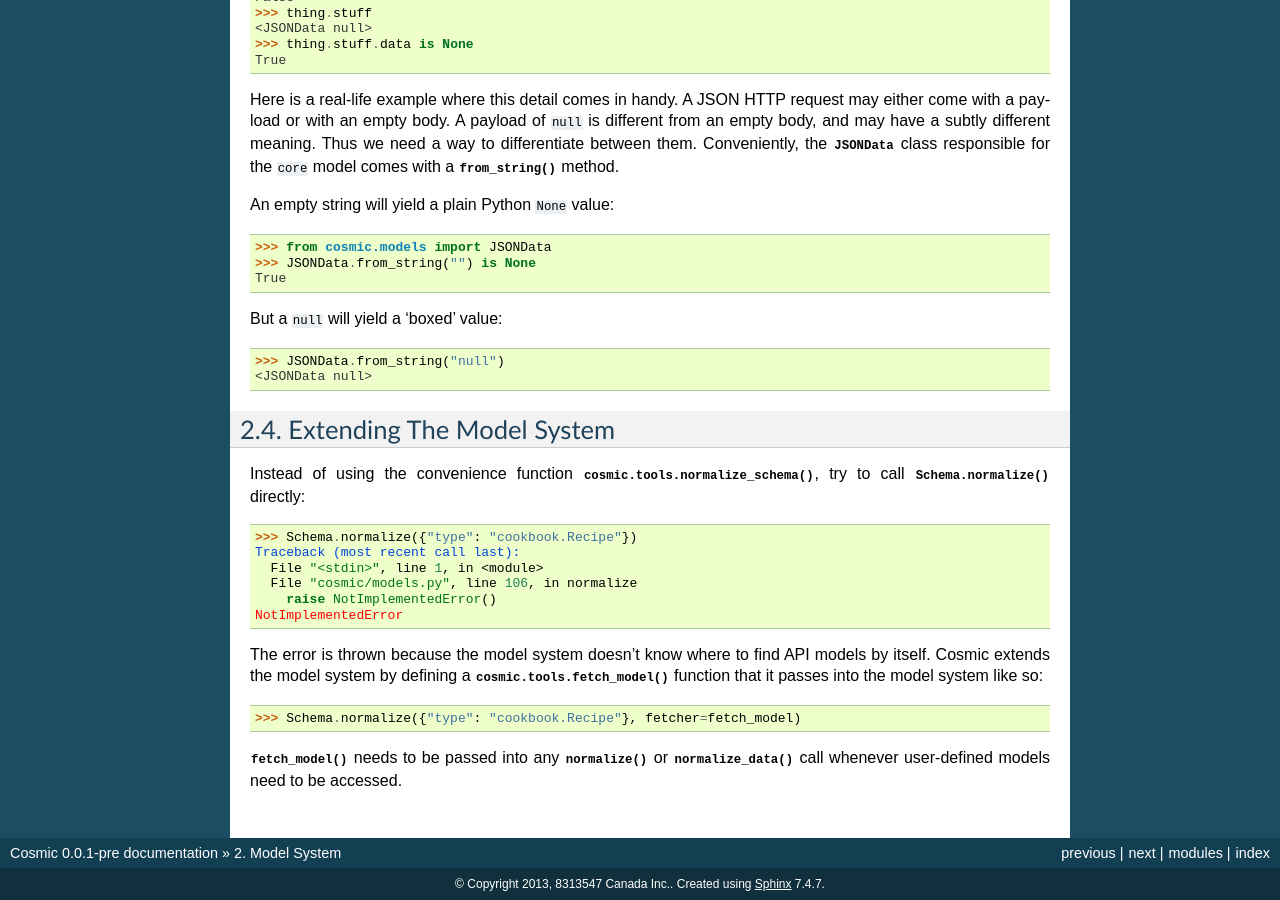
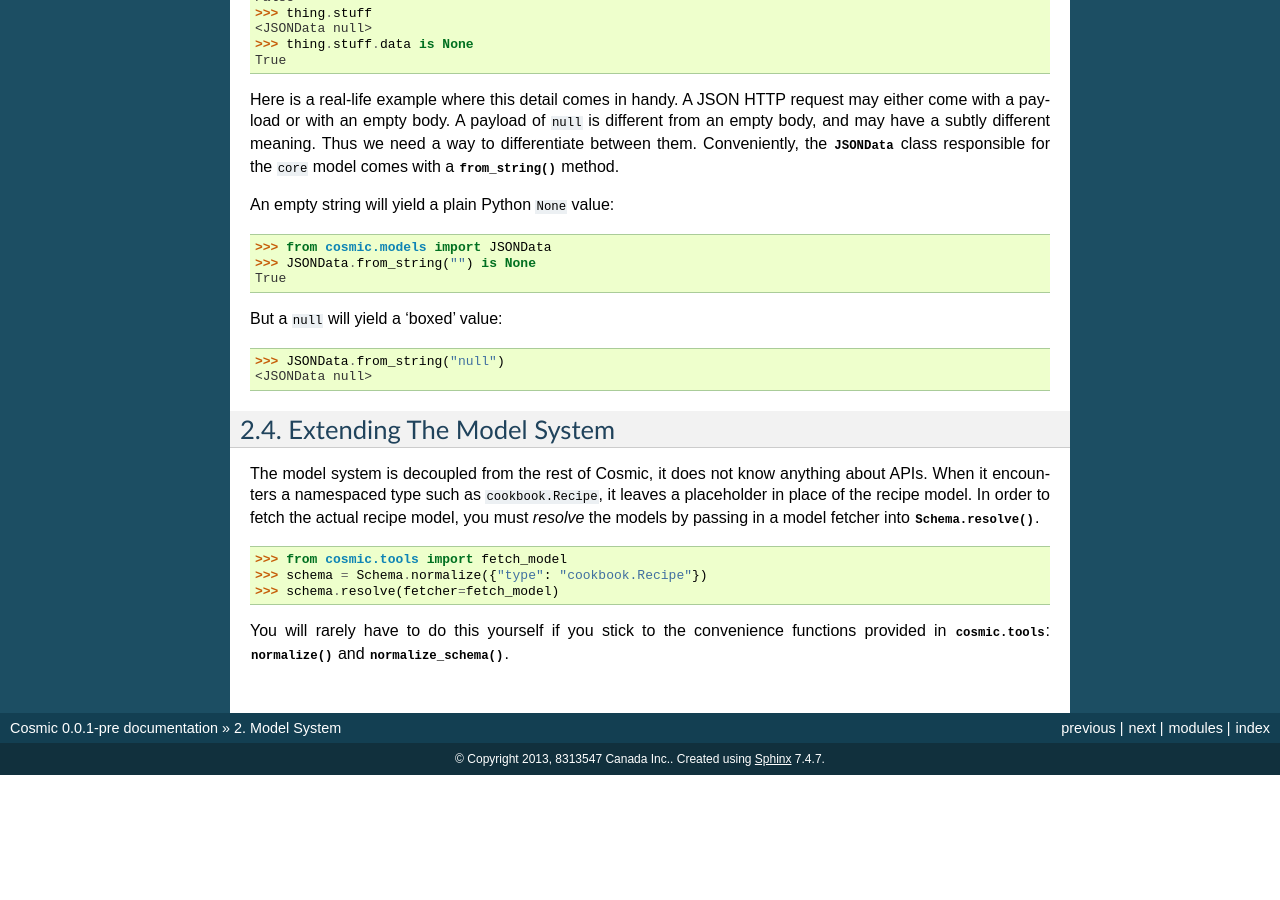
Before and after one commit to cosmic-api/cosmic.py, a Sphinx documentation site: the page built from docs/source/models.rst, in a window 1280 px wide and 900 px high, scrolled down 6190 px. Built offline with Sphinx 7.4.7, drawn with Linux system fonts in a browser that asks for light colours; after the commit the page ends 6965 px from its top, so only the background shows below that.

Commit message:
Document Schema.resolve

```diff
--- a/docs/source/models.rst
+++ b/docs/source/models.rst
@@ -399,23 +399,16 @@ But a ``null`` will yield a 'boxed' value::
 Extending The Model System
 --------------------------
 
-Instead of using the convenience function
-:func:`cosmic.tools.normalize_schema`, try to call :meth:`Schema.normalize`
-directly::
+The model system is decoupled from the rest of Cosmic, it does not know
+anything about APIs. When it encounters a namespaced type such as
+``cookbook.Recipe``, it leaves a placeholder in place of the recipe model.
+In order to fetch the actual recipe model, you must *resolve* the models
+by passing in a model fetcher into :meth:`Schema.resolve`.
 
-    >>> Schema.normalize({"type": "cookbook.Recipe"})
-    Traceback (most recent call last):
-      File "<stdin>", line 1, in <module>
-      File "cosmic/models.py", line 106, in normalize
-        raise NotImplementedError()
-    NotImplementedError
+    >>> from cosmic.tools import fetch_model
+    >>> schema = Schema.normalize({"type": "cookbook.Recipe"})
+    >>> schema.resolve(fetcher=fetch_model)
 
-The error is thrown because the model system doesn't know where to find API
-models by itself. Cosmic extends the model system by defining a
-:func:`cosmic.tools.fetch_model` function that it passes into the model
-system like so:
-
-    >>> Schema.normalize({"type": "cookbook.Recipe"}, fetcher=fetch_model)
-
-:func:`fetch_model` needs to be passed into any :meth:`normalize` or
-:meth:`normalize_data` call whenever user-defined models need to be accessed.
+You will rarely have to do this yourself if you stick to the convenience
+functions provided in :mod:`cosmic.tools`: :func:`~cosmic.tools.normalize`
+and :func:`~cosmic.tools.normalize_schema`.
```
